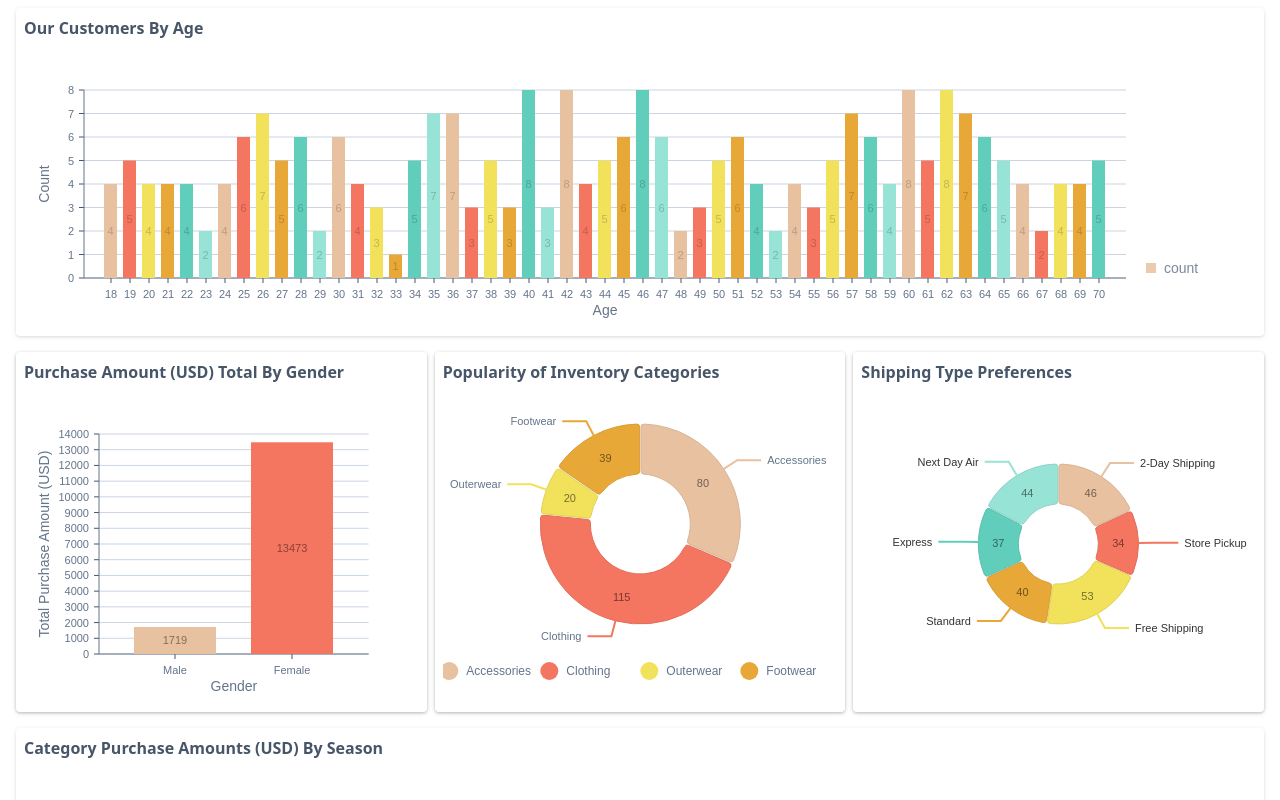
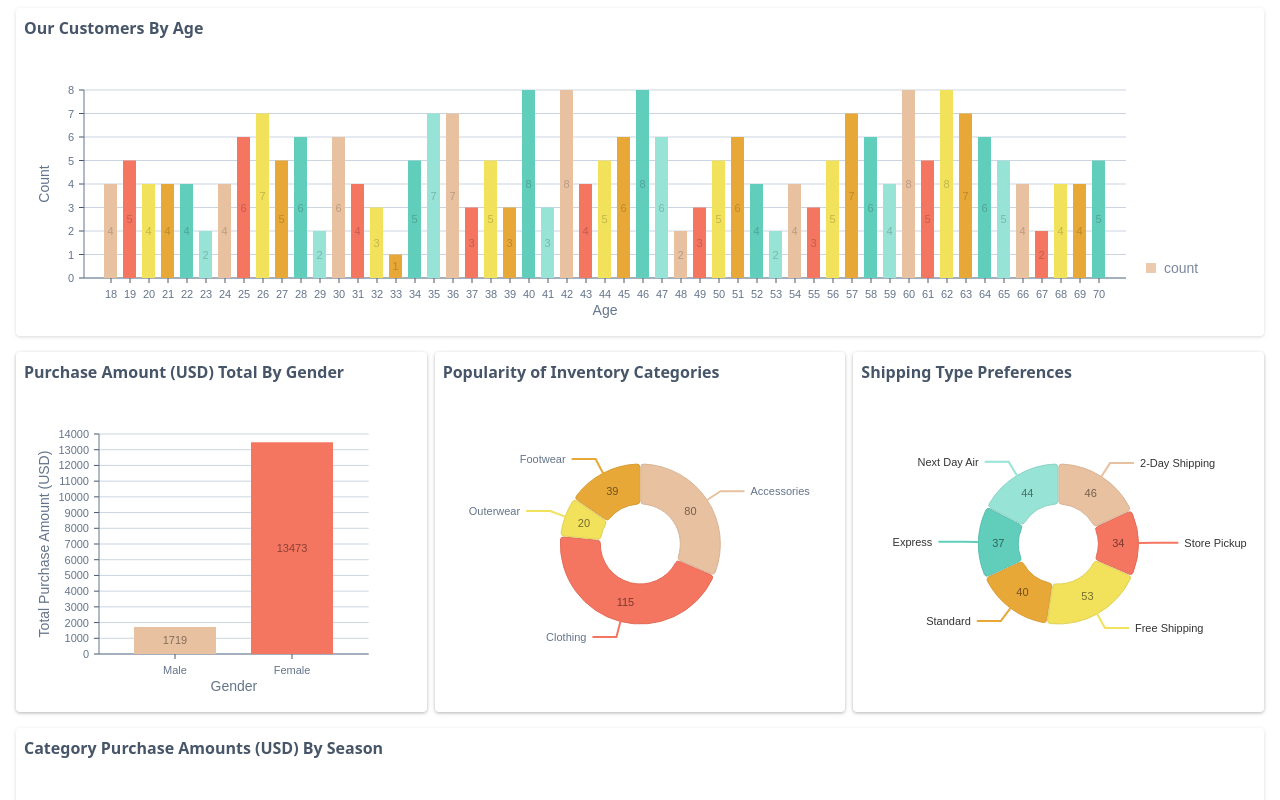
Before and after one commit to hrivera88/react-shop-dash, a React app: page / in a window 1280 px wide. Shown: the top 800 px of the page. Built offline with nearby package versions, Linux system fonts and the light colour scheme.

Commit message:
Removed Legend from CategoryCountPieChart and Top Margin

```diff
--- a/src/CategoryCountPieChart/CategoryCountPieChart.tsx
+++ b/src/CategoryCountPieChart/CategoryCountPieChart.tsx
@@ -44,7 +44,7 @@ const CategoryCountPieChart: React.FC<CategoryCountBarChartData> = ({
 			<ResponsivePie
 				theme={pieChartTheme}
 				data={data}
-				margin={{ top: 40, right: 80, bottom: 80, left: 80 }}
+				margin={{ top: 80, right: 80, bottom: 80, left: 80 }}
 				innerRadius={0.5}
 				padAngle={0.7}
 				cornerRadius={3}
@@ -58,31 +58,6 @@ const CategoryCountPieChart: React.FC<CategoryCountBarChartData> = ({
 				arcLinkLabelsColor={{ from: 'color' }}
 				arcLabelsSkipAngle={10}
 				arcLabelsTextColor={{ from: 'color', modifiers: [['darker', 2]] }}
-				legends={[
-					{
-						anchor: 'bottom',
-						direction: 'row',
-						justify: false,
-						translateX: 0,
-						translateY: 56,
-						itemsSpacing: 0,
-						itemWidth: 100,
-						itemHeight: 18,
-						itemTextColor: '#64748b',
-						itemDirection: 'left-to-right',
-						itemOpacity: 1,
-						symbolSize: 18,
-						symbolShape: 'circle',
-						effects: [
-							{
-								on: 'hover',
-								style: {
-									itemTextColor: '#f47560',
-								},
-							},
-						],
-					},
-				]}
 			/>
 		</>
 	);
```
